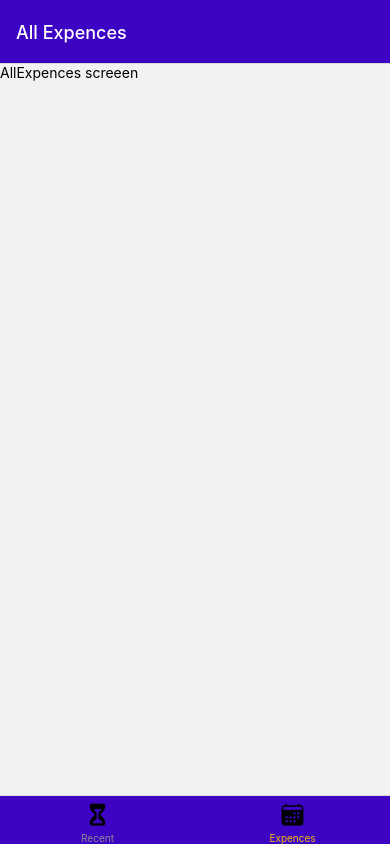
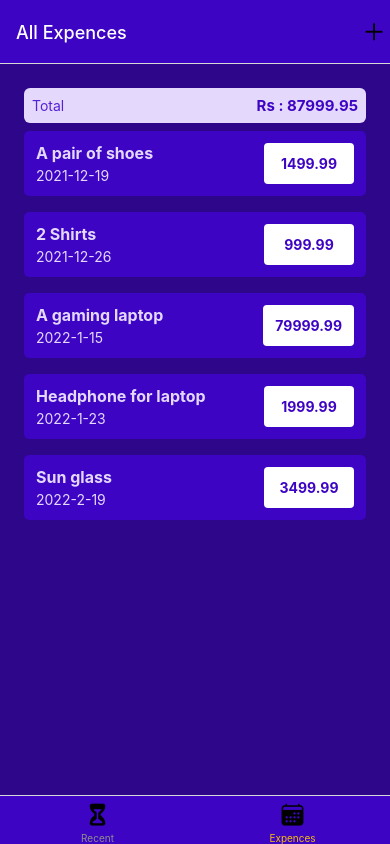
Before and after one commit to jeothankachan270898/ExpenceTracker, a React Native app: screen /AllExpences in a window 390 px wide. Built offline with nearby package versions, Linux system fonts and the light colour scheme.

Commit message:
Navigation and Styling added

```diff
--- a/App.js
+++ b/App.js
@@ -8,17 +8,22 @@ import { Ionicons } from '@expo/vector-icons';
 import AllExpences from './screens/AllExpences';
 import ManageExpences from './screens/ManageExpences';
 import RecentExpences from './screens/RecentExpences';
+import IconButtons from './components/Ui/IconButton';
 
 const Stack = createNativeStackNavigator();
 const Tab = createBottomTabNavigator();
 
 function ExpenceOverview(){
-  return <Tab.Navigator screenOptions={{
+  return <Tab.Navigator screenOptions={({navigation})=>({
     headerStyle : {backgroundColor: GlobalStyles.colors.primary500},
     headerTintColor: '#fff',
     tabBarStyle: {backgroundColor: GlobalStyles.colors.primary500},
-    tabBarActiveTintColor: GlobalStyles.colors.accent500
-  }}>
+    tabBarActiveTintColor: GlobalStyles.colors.accent500 ,
+    headerRight : (tintColor) =>
+    <IconButtons icon="add" size={30} color={tintColor} onPress={() => {
+      navigation.navigate('ManageExpences')
+    }}/>
+  })}>
 
     <Tab.Screen name='RecentExpences'
     component={RecentExpences}
@@ -46,11 +51,20 @@ export default function App() {
     <>
     <StatusBar style="auto" />
     <NavigationContainer>
-      <Stack.Navigator>
+      <Stack.Navigator
+      screenOptions={{
+        headerStyle : {backgroundColor: GlobalStyles.colors.primary500},
+        headerTintColor: '#fff'
+      }}>
         <Stack.Screen name='ExpenceOverview'
         component={ExpenceOverview}
         options={{ headerShown : false}}/>
-        <Stack.Screen name='ManageExpences' component={ManageExpences}/>
+        <Stack.Screen name='ManageExpences'
+        component={ManageExpences}
+        options={{
+          presentation: 'modal'
+        }}
+        />
       </Stack.Navigator>
     </NavigationContainer>
     </>
--- /dev/null
+++ b/Util/date.js
@@ -0,0 +1,3 @@
+export function getFormatedDate (date){
+    return `${date.getFullYear()}-${date.getMonth()+1}-${date.getDate()}`;
+}
--- /dev/null
+++ b/components/Expences/ExpenceItem.js
@@ -0,0 +1,63 @@
+import { Pressable } from "react-native";
+import { View ,Text ,StyleSheet} from "react-native";
+import { GlobalStyles } from "../../constants/styles";
+import { getFormatedDate } from "../../Util/date";
+import {useNavigation} from "@react-navigation/native"
+
+function ExpenceItem ({id ,description , date ,amount}) {
+const navigation=useNavigation();
+function expencePressHandler(){
+ navigation.navigate('ManageExpences',{ExpenceId: id})
+}
+    return(
+        <Pressable onPress={expencePressHandler}
+        style={({pressed})=>pressed && Styles.pressed}>
+            <View style={Styles.Container}>
+            <View>
+                <Text style={[Styles.textBase,Styles.Description]}>{description}</Text>
+                <Text style={Styles.textBase}>{getFormatedDate(date)}</Text>
+            </View>
+            <View  style={Styles.AmountContainer}>
+                <Text style={ Styles.Amount}>{amount.toFixed(2)}</Text>
+            </View>
+            </View>
+        </Pressable>
+    )
+}
+export default ExpenceItem;
+
+const Styles = StyleSheet.create({
+    Container: {
+        padding: 12,
+        marginVertical: 8,
+        backgroundColor: GlobalStyles.colors.primary500,
+        flexDirection: 'row',
+        justifyContent: 'space-between',
+        borderRadius: 5,
+        elevation: 10
+    },
+    textBase : {
+        color: GlobalStyles.colors.primary50
+    },
+    Description: {
+        fontSize: 16,
+        marginBottom: 4,
+        fontWeight: 'bold'
+    },
+    AmountContainer: {
+        paddingHorizontal: 12,
+        paddingVertical: 4,
+        backgroundColor: '#fff',
+        justifyContent: 'center',
+        alignItems: 'center',
+        borderRadius: 4,
+        minWidth: 90
+    },
+    Amount : {
+        color: GlobalStyles.colors.primary500,
+        fontWeight: 'bold'
+    },
+    pressed: {
+     opacity: 0.75
+    }
+})
--- /dev/null
+++ b/components/Expences/ExpencesList.js
@@ -0,0 +1,14 @@
+import { FlatList ,Text} from "react-native";
+import ExpenceItem from "./ExpenceItem";
+
+function renderExpenceItem(itemData){
+    return <ExpenceItem {...itemData.item}/>
+}
+
+function ExpencesList ({expences}){
+    return <FlatList data={expences}
+    renderItem={renderExpenceItem}
+    keyExtractor={(item)=>item.id}/>
+
+}
+export default ExpencesList;
--- /dev/null
+++ b/components/Expences/ExpencesOutput.js
@@ -0,0 +1,58 @@
+import { View ,StyleSheet} from 'react-native';
+import { GlobalStyles } from '../../constants/styles';
+
+import ExpencesList from './ExpencesList';
+import ExpencesSummary from './ExpencesSummury';
+
+    const DUMMY_EXPENCES = [
+        {
+            id : 'e1',
+            description : 'A pair of shoes',
+            amount : 1499.99,
+            date : new Date('2021-12-19')
+        },
+        {
+            id : 'e2',
+            description : '2 Shirts',
+            amount : 999.99,
+            date : new Date('2021-12-26')
+        },
+        {
+            id : 'e3',
+            description : 'A gaming laptop',
+            amount : 79999.99,
+            date : new Date('2022-01-15')
+        },
+        {
+            id : 'e4',
+            description : 'Headphone for laptop',
+            amount : 1999.99,
+            date : new Date('2022-01-23')
+        },
+        {
+            id : 'e5',
+            description : 'Sun glass',
+            amount : 3499.99,
+            date : new Date('2022-02-19')
+        }
+    ];
+
+function ExpencesOutput ({ expences , expencesPeriod}){
+    return(
+        <View style={styles.container}>
+         <ExpencesSummary  expences={DUMMY_EXPENCES} periodName={expencesPeriod}/>
+         <ExpencesList expences={DUMMY_EXPENCES}/>
+    </View>
+    );
+
+
+}
+export default ExpencesOutput;
+
+const styles = StyleSheet.create({
+    container: {
+        flex: 1,
+        padding: 24,
+        backgroundColor: GlobalStyles.colors.primary700
+    }
+})
--- /dev/null
+++ b/components/Expences/ExpencesSummury.js
@@ -0,0 +1,37 @@
+import {View, Text, StyleSheet} from 'react-native'
+import { GlobalStyles } from '../../constants/styles';
+
+function ExpencesSummary ({expences , periodName}){
+    const expencesSum = expences.reduce((sum, expences) => {
+        return sum + expences.amount
+    },0);
+ return(
+     <View style={styles.container}>
+         <Text style={styles.period}>{periodName}</Text>
+         <Text style={styles.sum}>Rs : {expencesSum.toFixed(2)}</Text>
+     </View>
+ )
+}
+export default ExpencesSummary;
+
+const styles = StyleSheet.create({
+    container: {
+        padding: 8,
+        backgroundColor: GlobalStyles.colors.primary50,
+        borderRadius: 6,
+        flexDirection: 'row',
+        justifyContent: 'space-between',
+        alignItems: 'center'
+    },
+    period: {
+        fontSize: 14,
+        color : GlobalStyles.colors.primary400
+    },
+    sum: {
+        fontSize : 15,
+        fontWeight: 'bold',
+        color: GlobalStyles.colors.primary500
+    }
+
+
+})
--- /dev/null
+++ b/components/Ui/Button.js
@@ -0,0 +1,40 @@
+import { Pressable, View ,Text ,StyleSheet} from "react-native";
+import { GlobalStyles } from "../../constants/styles";
+
+function Button ({children , onPress ,mode ,style }){
+    return(
+        <View style={style}>
+            <Pressable onPress={onPress} style={({pressed})=>pressed && styles.pressed}>
+                <View style={[styles.container, mode === 'flat' && styles.flat]}>
+                    <Text style={[styles.Buttontext, mode === 'flat' && styles.flattext]}>
+                        {children}</Text>
+                </View>
+            </Pressable>
+        </View>
+    )
+}
+export default Button;
+
+const styles=StyleSheet.create({
+    container :{
+        borderRadius: 4,
+        padding: 8,
+        backgroundColor: GlobalStyles.colors.primary500
+    },
+    Buttontext : {
+        color: '#fff',
+        textAlign: 'center'
+    },
+    flat: {
+        backgroundColor: 'transparent'
+    },
+    flattext: {
+        color: GlobalStyles.colors.primary200
+    },
+    pressed: {
+        backgroundColor: GlobalStyles.colors.primary100,
+        opacity: 0.75,
+        borderRadius: 4
+    }
+
+})
--- /dev/null
+++ b/components/Ui/IconButton.js
@@ -0,0 +1,24 @@
+import { Ionicons } from "@expo/vector-icons";
+import { Pressable ,View , StyleSheet} from "react-native";
+
+
+function IconButtons ({icon , size , color ,onPress}){
+    return <Pressable onPress={onPress} style={({pressed})=>pressed && styles.pressed}>
+        <View >
+         <Ionicons  name={icon} size={size} color={color}/>
+        </View>
+    </Pressable>
+}
+export default IconButtons;
+
+const styles = StyleSheet.create({
+    Container: {
+        borderRadius: 24,
+        padding: 6,
+        marginHorizontal: 8,
+        marginVertical: 2
+    },
+    pressed: {
+        opacity: 0.75
+    }
+})
--- a/screens/AllExpences.js
+++ b/screens/AllExpences.js
@@ -1,6 +1,6 @@
-import {Text} from 'react-native'
+import ExpencesOutput from "../components/Expences/ExpencesOutput";
 
 function AllExpences (){
-return <Text>AllExpences screeen</Text>;
+return <ExpencesOutput expencesPeriod="Total"/>
 }
 export default AllExpences;
--- a/screens/ManageExpences.js
+++ b/screens/ManageExpences.js
@@ -1,6 +1,71 @@
-import {Text} from 'react-native'
+import {View, StyleSheet} from 'react-native';
+import {useLayoutEffect} from 'react';
+import IconButtons from '../components/Ui/IconButton';
+import { GlobalStyles } from '../constants/styles';
+import Button from '../components/Ui/Button';
 
-function ManageExpences (){
-return <Text>ManageExpences screeen</Text>;
+
+function ManageExpences ({route,navigation}){
+    const editedExpenceId = route.params?.ExpenceId;
+    const isEdited = !!editedExpenceId;
+
+    useLayoutEffect(()=>{
+        navigation.setOptions({
+            title: isEdited ? 'Edit Expence' : 'Add Expence',
+        }, [navigation, isEdited])
+    })
+    function expenceDeleteHandler(){
+        navigation.goBack();
+    };
+    function cancelHandler(){
+        navigation.goBack();
+    };
+    function confirmHandler(){
+        navigation.goBack();
+    }
+return (
+    <View style={styles.container}>
+        <View style={styles.Buttons}>
+        <Button style={styles.Button} mode='flat' onPress={cancelHandler}>Cancel</Button>
+        <Button style={styles.Button} onPress={confirmHandler}>{isEdited? 'Update': 'Add'}</Button>
+        </View>
+
+        {isEdited && (
+        <View style={styles.deleteContainer}>
+            <IconButtons
+             icon='trash'
+             color={GlobalStyles.colors.error500}
+             size={36}
+             onPress={expenceDeleteHandler}
+             />
+            </View>
+            )
+        }
+    </View>
+);
 }
 export default ManageExpences;
+
+const styles=StyleSheet.create({
+    container: {
+        flex: 1,
+        padding:24,
+        backgroundColor:GlobalStyles.colors.primary700
+    },
+    deleteContainer: {
+        marginTop: 16,
+        paddingTop: 8,
+        borderTopWidth: 2,
+        borderTopColor: GlobalStyles.colors.primary200,
+        alignItems: 'center'
+    },
+    Buttons : {
+        flexDirection: 'row',
+        justifyContent: 'center',
+        alignItems: 'center'
+    },
+    Button : {
+        minWidth: 120,
+        marginHorizontal: 8
+    }
+})
--- a/screens/RecentExpences.js
+++ b/screens/RecentExpences.js
@@ -1,6 +1,6 @@
-import {Text} from 'react-native'
+import ExpencesOutput from "../components/Expences/ExpencesOutput";
 
 function RecentExpences (){
-return <Text>RecentExpences screeen</Text>;
+return <ExpencesOutput expencesPeriod="Last 7 Days"/>
 }
 export default RecentExpences;
```
